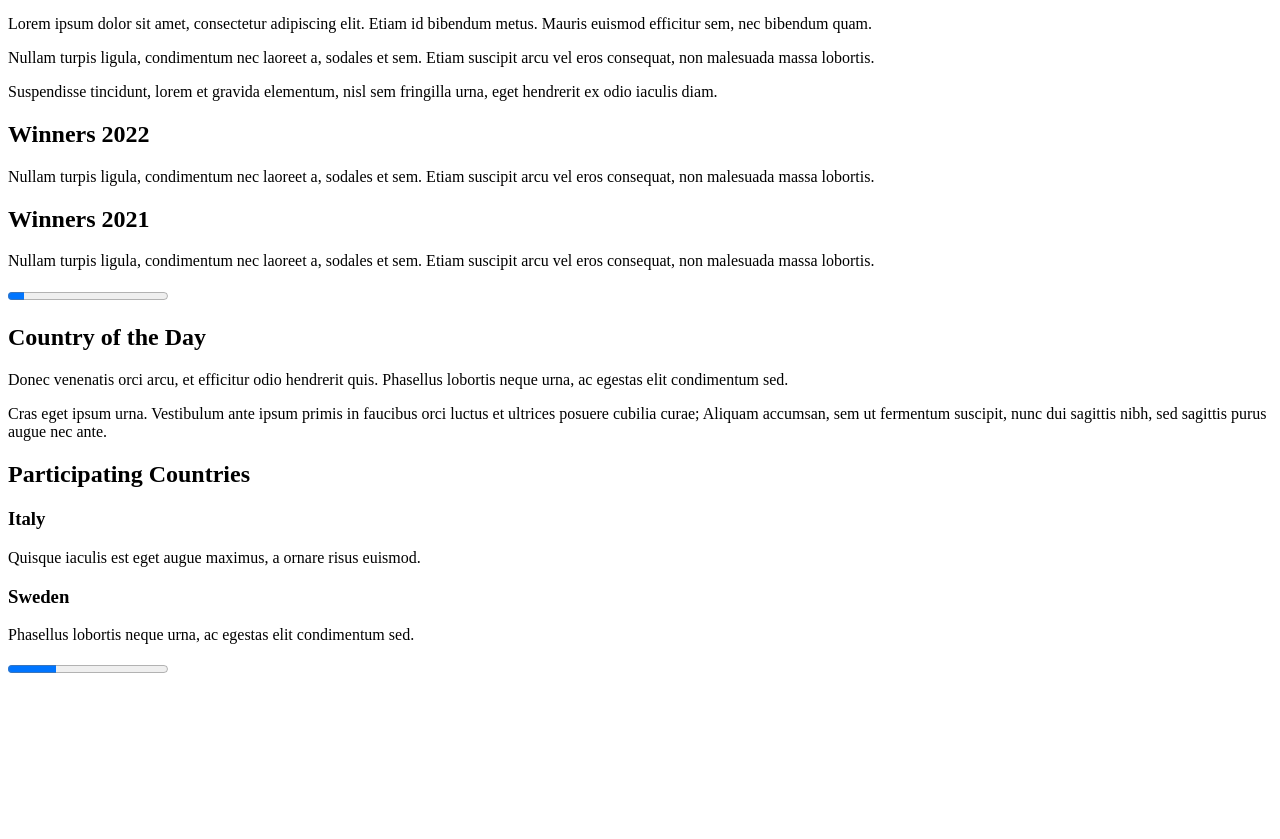
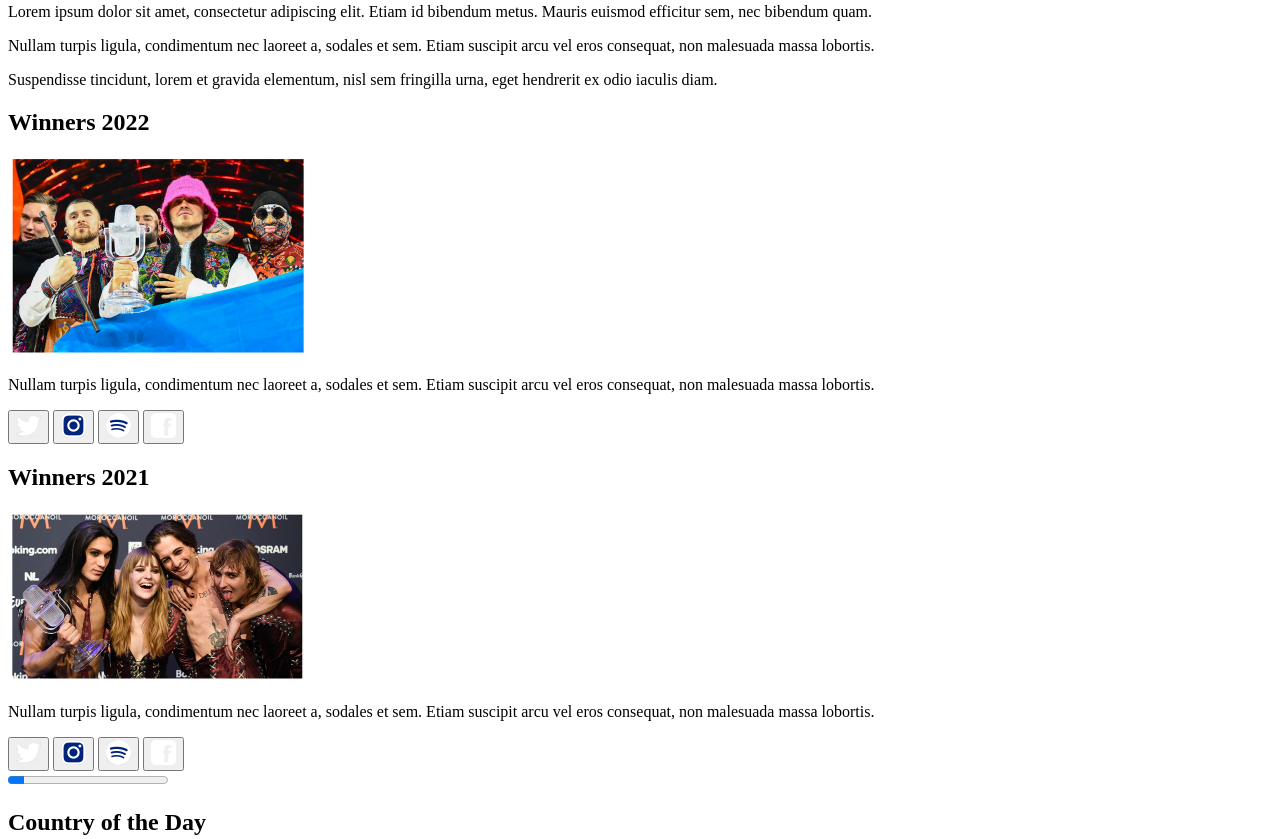
Before and after one commit to migleambr/html_lab, a plain HTML site: page index.html in a window 1280 px wide. Shown: the part 595-1434 px from the top of the page. Before the commit the page ends 1281 px from the top, so only its background shows below. Drawn offline with Linux system fonts and the light colour scheme.

Commit message:
added images and social media buttons to winners div

```diff
--- a/index.html
+++ b/index.html
@@ -9,7 +9,7 @@
 <body>
     <header>
         <div class="header_right">
-            <button><img src="./assets/UK_heart.png" alt="Picture of UK Eurovision heart logo."></button>
+            <button><img src="./assets/UK_heart_large.png" alt="Picture of UK Eurovision heart logo." width="80" height="84"></button>
             <nav>
                 <details>
                     <summary>Tickets</summary>
@@ -59,7 +59,7 @@
     <main>
         <section class="hero">
             <div class="website_logo">
-                <img src="./assets/esc_unitedkingdom.png" alt="UK Eurovision logo.">
+                <img src="./assets/esc_unitedkingdom.png" alt="UK Eurovision logo." width="300" height="200">
             </div>
             <div class="intro_text">
                 <h1>Eurovision 2023</h1>
@@ -72,19 +72,33 @@
             <div class="winners">
                 <article class="winners__card">
                     <h2>Winners 2022</h2>
-                        <p>Nullam turpis ligula, condimentum nec laoreet a, sodales et sem. Etiam suscipit arcu vel eros consequat, non malesuada massa lobortis.</p>
+                    <img src="./assets/ukraine_winners.png" alt="Picture of Eurovision 2022 Winners - Ukraine's entry Kalush Orchestr." width="300" height="200">
+                    <p>Nullam turpis ligula, condimentum nec laoreet a, sodales et sem. Etiam suscipit arcu vel eros consequat, non malesuada massa lobortis.</p>
+                    <div class="social_media_buttons">
+                    <button><img src="./assets/twitter_icon.png" alt="Twitter icon." width="25" height="25"></button>
+                    <button><img src="./assets/ig_icon.png" alt="Instagram icon." width="25" height="25"></button>
+                    <button><img src="./assets/spotify_icon.png" alt="Spotify icon." width="25" height="25"></button>
+                    <button><img src="./assets/facebook_icon.png" alt="Facebook icon." width="25" height="25"></button>
+                    </div>
                 </article>
                 <article class="winners__card">
                     <h2>Winners 2021</h2>
-                        <p>Nullam turpis ligula, condimentum nec laoreet a, sodales et sem. Etiam suscipit arcu vel eros consequat, non malesuada massa lobortis.</p>
+                    <img src="./assets/italy_winners.png" alt="Picture of Eurovision 2021 Winners - Italy's entry Måneskin." width="300" height="172.5">
+                    <p>Nullam turpis ligula, condimentum nec laoreet a, sodales et sem. Etiam suscipit arcu vel eros consequat, non malesuada massa lobortis.</p>
+                    <div class="social_media_buttons">
+                        <button><img src="./assets/twitter_icon.png" alt="Twitter icon." width="25" height="25"></button>
+                        <button><img src="./assets/ig_icon.png" alt="Instagram icon." width="25" height="25"></button>
+                        <button><img src="./assets/spotify_icon.png" alt="Spotify icon." width="25" height="25"></button>
+                        <button><img src="./assets/facebook_icon.png" alt="Facebook icon." width="25" height="25"></button>
+                        </div>
                 </article>
                 <progress id="scroll_bar" max="100" value="10"></progress>
             </div>
             <div class="country_of_the_day">
                 <article class="country_of_the_day__card">
                     <h2>Country of the Day</h2>
-                        <p>Donec venenatis orci arcu, et efficitur odio hendrerit quis. Phasellus lobortis neque urna, ac egestas elit condimentum sed.</p>
-                        <p>Cras eget ipsum urna. Vestibulum ante ipsum primis in faucibus orci luctus et ultrices posuere cubilia curae; Aliquam accumsan, sem ut fermentum suscipit, nunc dui sagittis nibh, sed sagittis purus augue nec ante.</p>
+                    <p>Donec venenatis orci arcu, et efficitur odio hendrerit quis. Phasellus lobortis neque urna, ac egestas elit condimentum sed.</p>
+                    <p>Cras eget ipsum urna. Vestibulum ante ipsum primis in faucibus orci luctus et ultrices posuere cubilia curae; Aliquam accumsan, sem ut fermentum suscipit, nunc dui sagittis nibh, sed sagittis purus augue nec ante.</p>
                 </article>
             </div>
         </section>
@@ -100,6 +114,7 @@
             </div>
             <div class="scroll_bar">
                 <progress id="scroll_bar" max="100" value="30"></progress>
+                <!-- link to customise a scroll bar in CSS https://www.quackit.com/html/codes/html_scrollbars.cfm -->
             </div>
         </section>
     </main>
```
Also changed, not shown: assets/2.png (added), assets/UK_heart_large.png (added), assets/Untitled design (2).png (added), assets/esc_unitedkingdom.png, assets/facebook_icon.png (added), assets/ig_icon.png (added), assets/instagram_icon_white.jpg (added), assets/instagram_icon_white.png (added), assets/italy_winners.png (added), assets/spotify_icon.png (added), assets/twitter_icon.png (added), assets/twitter_icon_white.png (added), assets/ukraine_winners.png (added), 1 other file.
